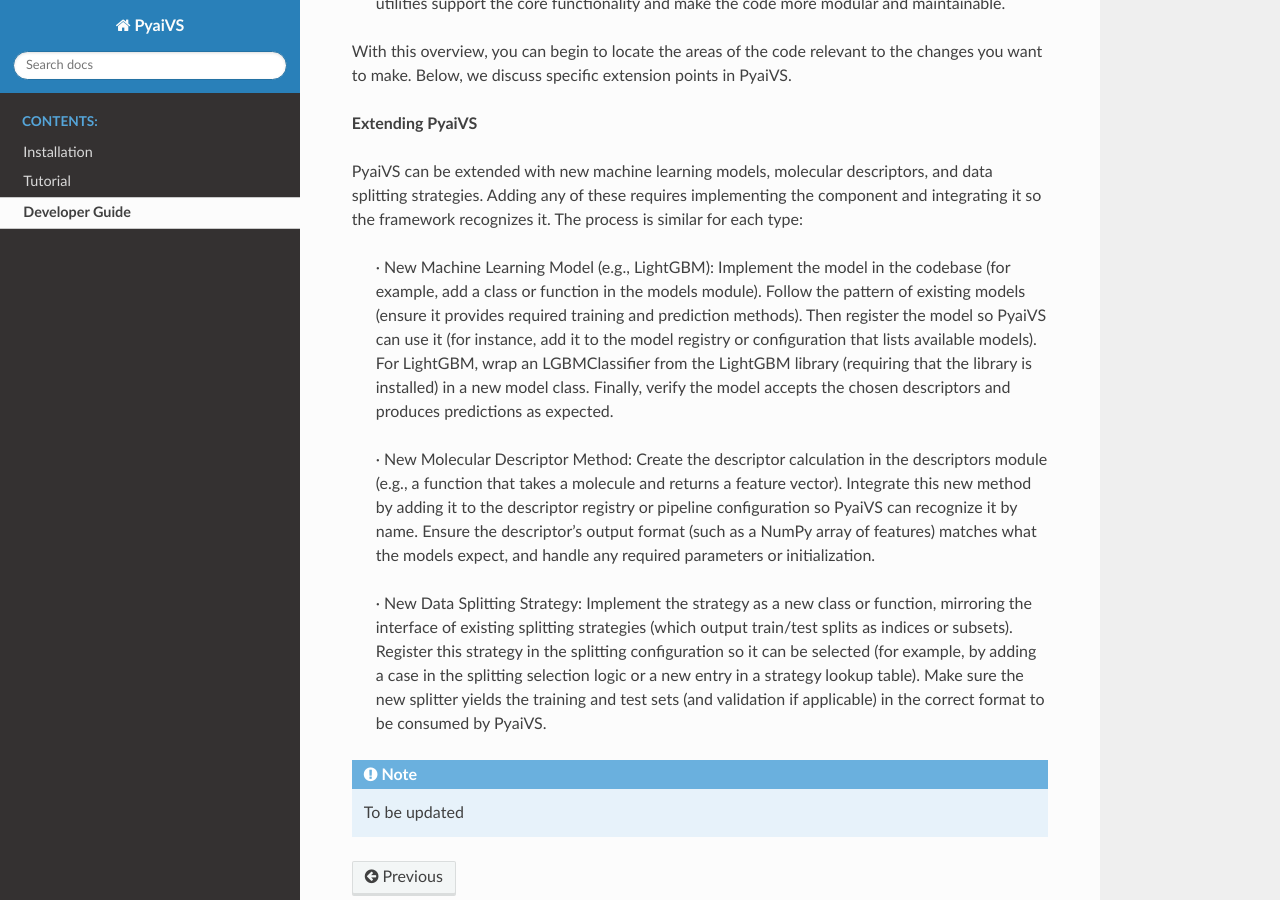
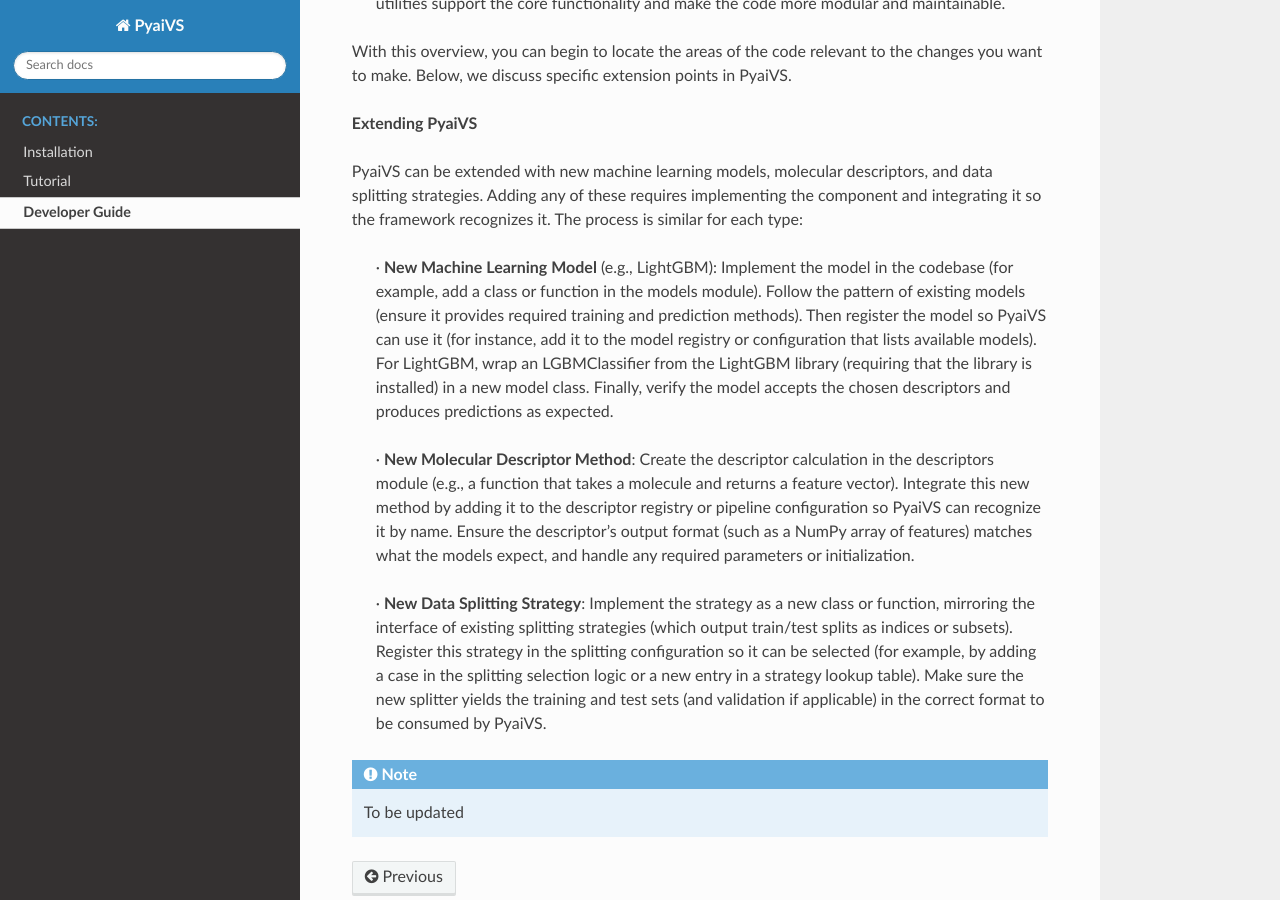
Before and after one commit to danqingmk/OpenVS_PyaiVS, a Sphinx documentation site: the page built from docs/developer_guide.rst, in a window 1280 px wide and 900 px high, scrolled down 1776 px. Built offline with Sphinx 7.4.7 and the Read the Docs theme 3.1.0, drawn with Linux system fonts in a browser that asks for light colours.

```diff
--- a/docs/developer_guide.rst
+++ b/docs/developer_guide.rst
@@ -41,10 +41,10 @@ With this overview, you can begin to locate the areas of the code relevant to th
 
 PyaiVS can be extended with new machine learning models, molecular descriptors, and data splitting strategies. Adding any of these requires implementing the component and integrating it so the framework recognizes it. The process is similar for each type:
 
-   · New Machine Learning Model (e.g., LightGBM): Implement the model in the codebase (for example, add a class or function in the models module). Follow the pattern of existing models (ensure it provides required training and prediction methods). Then register the model so PyaiVS can use it (for instance, add it to the model registry or configuration that lists available models). For LightGBM, wrap an LGBMClassifier from the LightGBM library (requiring that the library is installed) in a new model class. Finally, verify the model accepts the chosen descriptors and produces predictions as expected.
+   · **New Machine Learning Model** (e.g., LightGBM): Implement the model in the codebase (for example, add a class or function in the models module). Follow the pattern of existing models (ensure it provides required training and prediction methods). Then register the model so PyaiVS can use it (for instance, add it to the model registry or configuration that lists available models). For LightGBM, wrap an LGBMClassifier from the LightGBM library (requiring that the library is installed) in a new model class. Finally, verify the model accepts the chosen descriptors and produces predictions as expected.
 
-   · New Molecular Descriptor Method: Create the descriptor calculation in the descriptors module (e.g., a function that takes a molecule and returns a feature vector). Integrate this new method by adding it to the descriptor registry or pipeline configuration so PyaiVS can recognize it by name. Ensure the descriptor’s output format (such as a NumPy array of features) matches what the models expect, and handle any required parameters or initialization.
+   · **New Molecular Descriptor Method**: Create the descriptor calculation in the descriptors module (e.g., a function that takes a molecule and returns a feature vector). Integrate this new method by adding it to the descriptor registry or pipeline configuration so PyaiVS can recognize it by name. Ensure the descriptor’s output format (such as a NumPy array of features) matches what the models expect, and handle any required parameters or initialization.
 
-   · New Data Splitting Strategy: Implement the strategy as a new class or function, mirroring the interface of existing splitting strategies (which output train/test splits as indices or subsets). Register this strategy in the splitting configuration so it can be selected (for example, by adding a case in the splitting selection logic or a new entry in a strategy lookup table). Make sure the new splitter yields the training and test sets (and validation if applicable) in the correct format to be consumed by PyaiVS.
+   · **New Data Splitting Strategy**: Implement the strategy as a new class or function, mirroring the interface of existing splitting strategies (which output train/test splits as indices or subsets). Register this strategy in the splitting configuration so it can be selected (for example, by adding a case in the splitting selection logic or a new entry in a strategy lookup table). Make sure the new splitter yields the training and test sets (and validation if applicable) in the correct format to be consumed by PyaiVS.
 
 .. note:: To be updated
```
